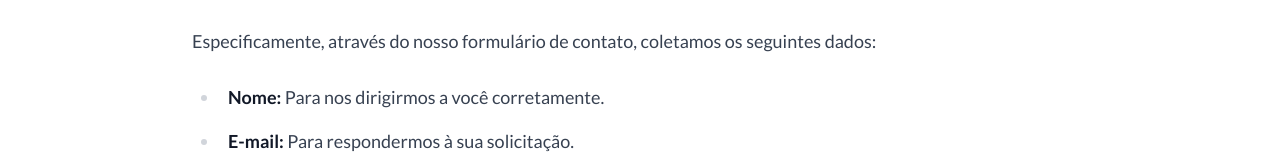
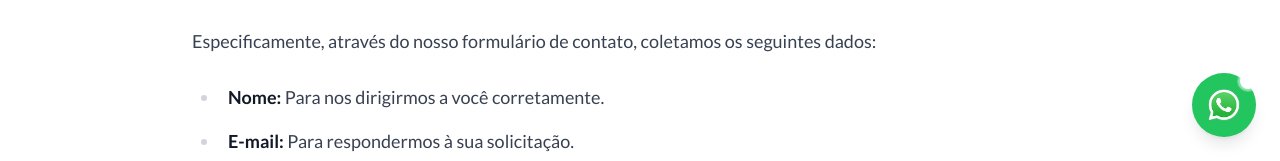
Before and after one commit to SamuelFontess/landing-page-Delca, a Next.js app: page /politica-de-privacidade in a window 1280 px wide. Shown: the part 639-800 px from the top of the page. Built offline with nearby package versions, Linux system fonts and the light colour scheme.

Commit message:
atualização botão de whatsapp no layout

```diff
--- a/src/app/layout.tsx
+++ b/src/app/layout.tsx
@@ -4,6 +4,7 @@ import "./globals.css";
 import Header from "@/components/Header";
 import Footer from "@/components/Footer";
 import { Analytics } from "@vercel/analytics/next"
+import WhatsAppButton from "@/components/WhatsAppButton";
 
 const lato = Lato({
   subsets: ["latin"],
@@ -28,6 +29,7 @@ export default function RootLayout({
           {children}
         </main>
         <Footer />
+        <WhatsAppButton />
         <Analytics />
       </body>
     </html>
--- /dev/null
+++ b/src/components/WhatsAppButton.tsx
@@ -0,0 +1,41 @@
+'use client';
+
+import { motion } from 'framer-motion';
+// MUDANÇA 1: Importar o componente Image do Next.js
+import Image from 'next/image';
+
+const WhatsAppButton = () => {
+  const phoneNumber = '5584996200389';
+  const defaultMessage = 'Olá! Gostaria de fazer um orçamento ou tirar uma dúvida.';
+  const whatsappLink = `https://wa.me/${phoneNumber}?text=${encodeURIComponent(defaultMessage )}`;
+
+  return (
+    <motion.a
+      href={whatsappLink}
+      target="_blank"
+      rel="noopener noreferrer"
+      aria-label="Fale conosco pelo WhatsApp"
+      initial={{ scale: 0, opacity: 0 }}
+      animate={{ scale: 1, opacity: 1 }}
+      transition={{ duration: 0.4, delay: 0.5, ease: 'easeOut' }}
+      whileHover={{ scale: 1.1 }}
+      whileTap={{ scale: 0.95 }}
+      className="fixed bottom-6 right-6 z-50 flex items-center justify-center w-16 h-16 bg-green-500 rounded-full shadow-lg text-white hover:bg-green-600 transition-colors duration-300"
+    >
+      {/* MUDANÇA 2: Usando o componente Image em vez do ícone */}
+      <Image
+        src="/WhatsApp-logo.webp" // Caminho a partir da pasta 'public'
+        alt="WhatsApp Logo"
+        width={36} // Tamanho visual do ícone dentro do botão
+        height={36}
+      />
+
+      <span className="absolute top-0 right-0 flex h-4 w-4">
+        <span className="animate-ping absolute inline-flex h-full w-full rounded-full bg-white opacity-75"></span>
+        <span className="relative inline-flex rounded-full h-4 w-4 bg-white"></span>
+      </span>
+    </motion.a>
+  );
+};
+
+export default WhatsAppButton;
```
Also changed, not shown: public/WhatsApp-logo.webp (added).
